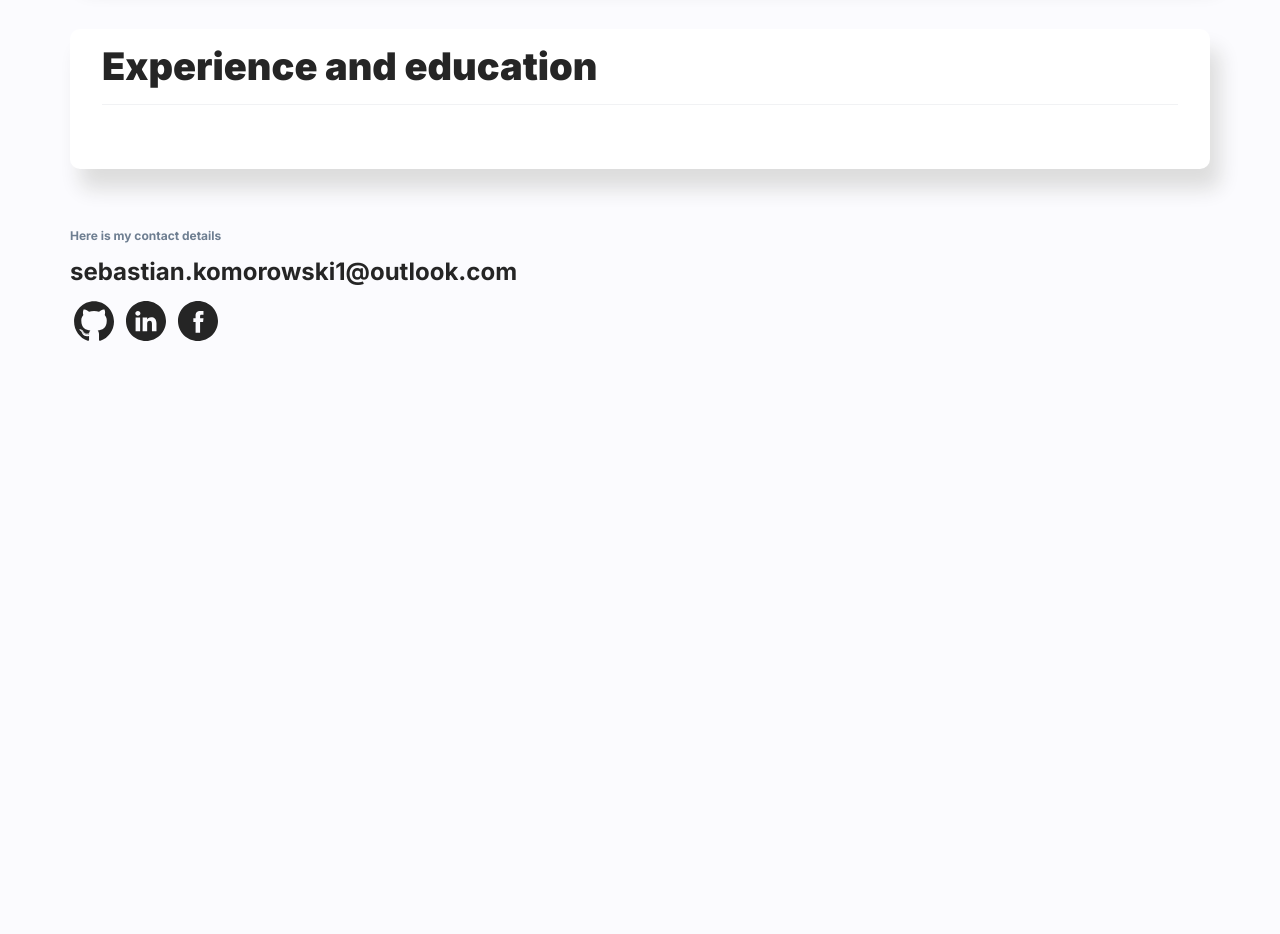
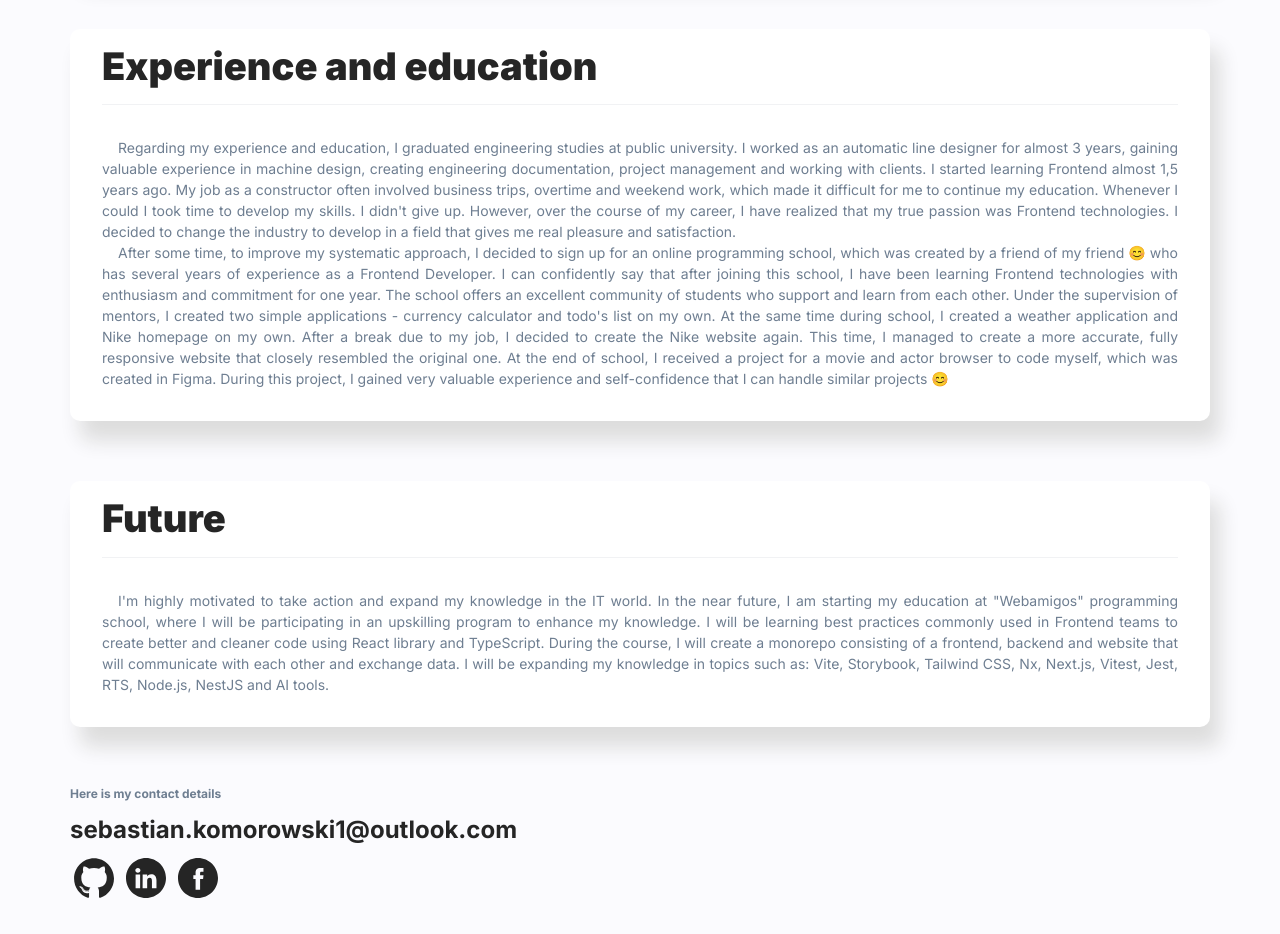
Before and after one commit to carterstorm/my-personal-homepage, a React (Create React App) app: page /aboutMe in a window 1280 px wide. Shown: the part 860-1794 px from the top of the page. Before the commit the page ends 1244 px from the top, so only its background shows below. Built offline with nearby package versions, Linux system fonts and the light colour scheme.

Commit message:
added Future section

```diff
--- /dev/null
+++ b/src/features/AboutMe/Future/index.js
@@ -0,0 +1,16 @@
+import { Paragraph } from "../AboutSection/styled";
+
+export const Future = () => (
+    <>
+        <Paragraph>
+            I'm highly motivated to take action and expand my knowledge in the IT world.
+            In the near future, I am starting my education at "Webamigos" programming school,
+            where I will be participating in an upskilling program to enhance my knowledge.
+            I will be learning best practices commonly used in Frontend teams to create better
+            and cleaner code using React library and TypeScript. During the course, I will create
+            a monorepo consisting of a frontend, backend and website that will communicate with
+            each other and exchange data. I will be expanding my knowledge in topics such as: Vite,
+            Storybook, Tailwind CSS, Nx, Next.js, Vitest, Jest, RTS, Node.js, NestJS and AI tools.
+        </Paragraph>
+    </>
+);
--- a/src/features/AboutMe/index.js
+++ b/src/features/AboutMe/index.js
@@ -1,4 +1,6 @@
 import { AboutSection } from "./AboutSection";
+import { Education } from "./Education";
+import { Future } from "./Future";
 import { Introduction } from "./Introduction";
 
 export const AboutMe = () => (
@@ -9,8 +11,11 @@ export const AboutMe = () => (
         />
         <AboutSection
             title={"Experience and education"}
+            children={<Education />}
+        />
+        <AboutSection
+            title={"Future"}
+            children={<Future />}
         />
     </>
-
-
 );
```
